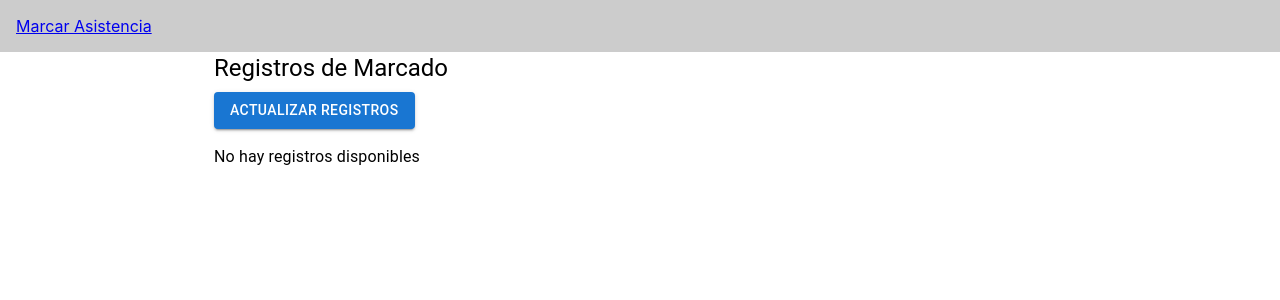
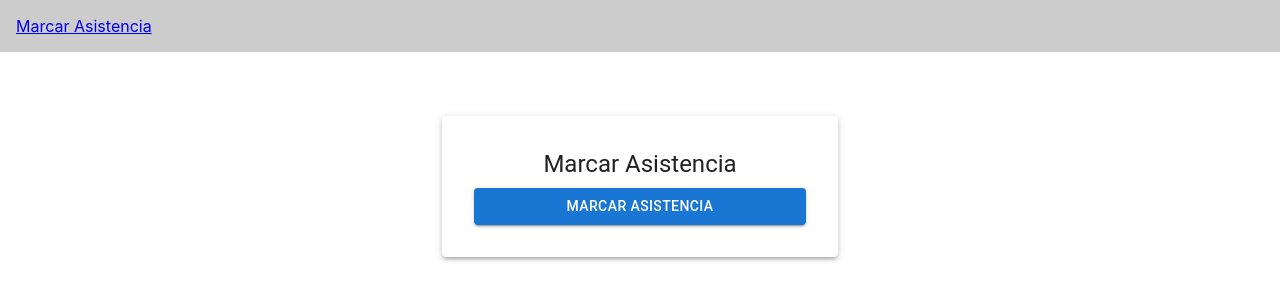
Before and after one commit to diego0411/marcadof, a React (Create React App) app: page /marking in a window 1280 px wide. Shown: the top 300 px of the page. Built offline with nearby package versions, Linux system fonts and the light colour scheme.

Commit message:
Update Marking.js

```diff
--- a/src/pages/Marking.js
+++ b/src/pages/Marking.js
@@ -1,171 +1,70 @@
-import React, { useEffect, useState } from "react";
+import React, { useState } from "react";
 import axios from "axios";
-import { downloadReport } from "../services/reportService";
-import {
-  Container,
-  Typography,
-  Table,
-  TableBody,
-  TableCell,
-  TableContainer,
-  TableHead,
-  TableRow,
-  Paper,
-  Button,
-  TextField,
-  Box,
-} from "@mui/material";
+import { Button, Container, Typography, Paper } from "@mui/material";
 
-const Records = () => {
-  const [records, setRecords] = useState([]);
-  const [arrivalTime, setArrivalTime] = useState("");
-  const [departureTime, setDepartureTime] = useState("");
+const Marking = ({ onMarkSuccess }) => {
+  const [loading, setLoading] = useState(false);
   const [message, setMessage] = useState("");
-  const token = localStorage.getItem("token");
-  const role = localStorage.getItem("role"); // ✅ Obtener el rol del usuario
+  const [location, setLocation] = useState(null);
 
-  // ✅ Función para obtener registros desde el backend
-  const fetchRecords = async () => {
-    if (!token) {
-      console.error("No tienes sesión activa. Inicia sesión.");
+  const handleMarkAttendance = async () => {
+    setLoading(true);
+    setMessage("");
+
+    if (!navigator.geolocation) {
+      setMessage("La geolocalización no está soportada en tu navegador.");
+      setLoading(false);
       return;
     }
 
+    navigator.geolocation.getCurrentPosition(
+      async (position) => {
         try {
-      const url =
-        role === "ADMIN"
-          ? "https://marcado-production.up.railway.app/marking/all-records"
-          : "https://marcado-production.up.railway.app/marking/records";
+          const { latitude, longitude } = position.coords;
+          setLocation({ lat: latitude, lng: longitude });
 
-      const response = await axios.get(url, {
-        headers: { Authorization: `Bearer ${token}` },
-      });
-      setRecords(response.data);
+          const token = localStorage.getItem("token");
+
+          await axios.post(
+            "https://marcado-production.up.railway.app/marking/mark",
+            { lat: latitude, lng: longitude },
+            { headers: { Authorization: `Bearer ${token}` } }
+          );
+
+          setMessage("Marcado exitoso.");
+          if (onMarkSuccess) onMarkSuccess(); // 🔹 Recargar registros después de marcar
         } catch (error) {
-      console.error("Error al obtener registros:", error);
+          setMessage("Error al marcar la asistencia.");
+          console.error(error);
+        } finally {
+          setLoading(false);
         }
+      },
+      (error) => {
+        setMessage("No se pudo obtener la ubicación.");
+        setLoading(false);
+      }
+    );
   };
 
-  // ✅ Función para obtener el horario actual
-  const fetchSchedule = async () => {
-    if (!token) return;
-
-    try {
-      const response = await axios.get(
-        "https://marcado-production.up.railway.app/schedule/get",
-        { headers: { Authorization: `Bearer ${token}` } }
-      );
-      setArrivalTime(response.data.arrival_time.slice(0, 5));
-      setDepartureTime(response.data.departure_time.slice(0, 5));
-    } catch (error) {
-      console.error("Error al obtener el horario:", error);
-    }
-  };
-
-  // ✅ Función para actualizar el horario (Solo para ADMIN)
-  const updateSchedule = async () => {
-    if (!arrivalTime || !departureTime) {
-      setMessage("⚠️ Ambos horarios son obligatorios.");
-      return;
-    }
-
-    try {
-      await axios.post(
-        "https://marcado-production.up.railway.app/schedule/set",
-        { arrivalTime, departureTime },
-        { headers: { Authorization: `Bearer ${token}` } }
-      );
-      setMessage("✅ Horario actualizado correctamente.");
-      fetchRecords(); // 🔹 Recargar registros después de actualizar el horario
-    } catch (error) {
-      console.error("Error al actualizar el horario:", error);
-      setMessage("❌ No tienes permisos para modificar el horario.");
-    }
-  };
-
-  // ✅ Cargar registros y horario al montar el componente
-  useEffect(() => {
-    fetchRecords();
-    fetchSchedule();
-  }, [token, role]);
-
   return (
-    <Container component="main" maxWidth="md">
+    <Container component="main" maxWidth="xs">
+      <Paper elevation={3} sx={{ padding: 4, marginTop: 8, textAlign: "center" }}>
         <Typography variant="h5" gutterBottom>
-        Registros de Marcado {role === "ADMIN" ? "de Todos los Usuarios" : ""}
+          Marcar Asistencia
         </Typography>
-
-      <Button
-        variant="contained"
-        color="primary"
-        onClick={fetchRecords}
-        sx={{ marginBottom: 2 }}
-      >
-        Actualizar Registros
+        <Button variant="contained" color="primary" onClick={handleMarkAttendance} disabled={loading} fullWidth>
+          {loading ? "Obteniendo ubicación..." : "Marcar Asistencia"}
         </Button>
-
-      {/* ✅ Mostrar formulario solo si el usuario es ADMIN */}
-      {role === "ADMIN" && (
-        <Paper elevation={3} sx={{ padding: 3, marginBottom: 3 }}>
-          <Typography variant="h6">Configurar Horarios</Typography>
-          <Box sx={{ display: "flex", gap: 2, marginTop: 2 }}>
-            <TextField
-              label="Hora de Ingreso"
-              type="time"
-              value={arrivalTime}
-              onChange={(e) => setArrivalTime(e.target.value)}
-              InputLabelProps={{ shrink: true }}
-            />
-            <TextField
-              label="Hora de Salida"
-              type="time"
-              value={departureTime}
-              onChange={(e) => setDepartureTime(e.target.value)}
-              InputLabelProps={{ shrink: true }}
-            />
-            <Button variant="contained" color="success" onClick={updateSchedule}>
-              Guardar Horario
-            </Button>
-          </Box>
-          {message && <Typography color="error">{message}</Typography>}
+        {location && (
+          <Typography variant="body2" sx={{ marginTop: 2 }}>
+            Ubicación: {location.lat}, {location.lng}
+          </Typography>
+        )}
+        {message && <Typography color="error" sx={{ marginTop: 2 }}>{message}</Typography>}
       </Paper>
-      )}
-
-      {/* ✅ Si no hay registros, mostramos un aviso */}
-      {records.length === 0 ? (
-        <Typography>No hay registros disponibles</Typography>
-      ) : (
-        <TableContainer component={Paper}>
-          <Table>
-            <TableHead>
-              <TableRow>
-                <TableCell>ID</TableCell>
-                {role === "ADMIN" && <TableCell>Usuario</TableCell>}
-                <TableCell>Fecha</TableCell>
-                <TableCell>Latitud</TableCell>
-                <TableCell>Longitud</TableCell>
-                <TableCell>Status</TableCell>
-              </TableRow>
-            </TableHead>
-            <TableBody>
-              {records.map((record) => (
-                <TableRow key={record.id}>
-                  <TableCell>{record.id}</TableCell>
-                  {role === "ADMIN" && <TableCell>{record.name}</TableCell>}
-                  <TableCell>
-                    {new Date(record.timestamp).toLocaleString("es-ES")}
-                  </TableCell>
-                  <TableCell>{record.lat}</TableCell>
-                  <TableCell>{record.lng}</TableCell>
-                  <TableCell>{record.status}</TableCell>
-                </TableRow>
-              ))}
-            </TableBody>
-          </Table>
-        </TableContainer>
-      )}
     </Container>
   );
 };
 
-export default Records;
+export default Marking;
```
Lines whose indentation alone changed are shown as unchanged.
